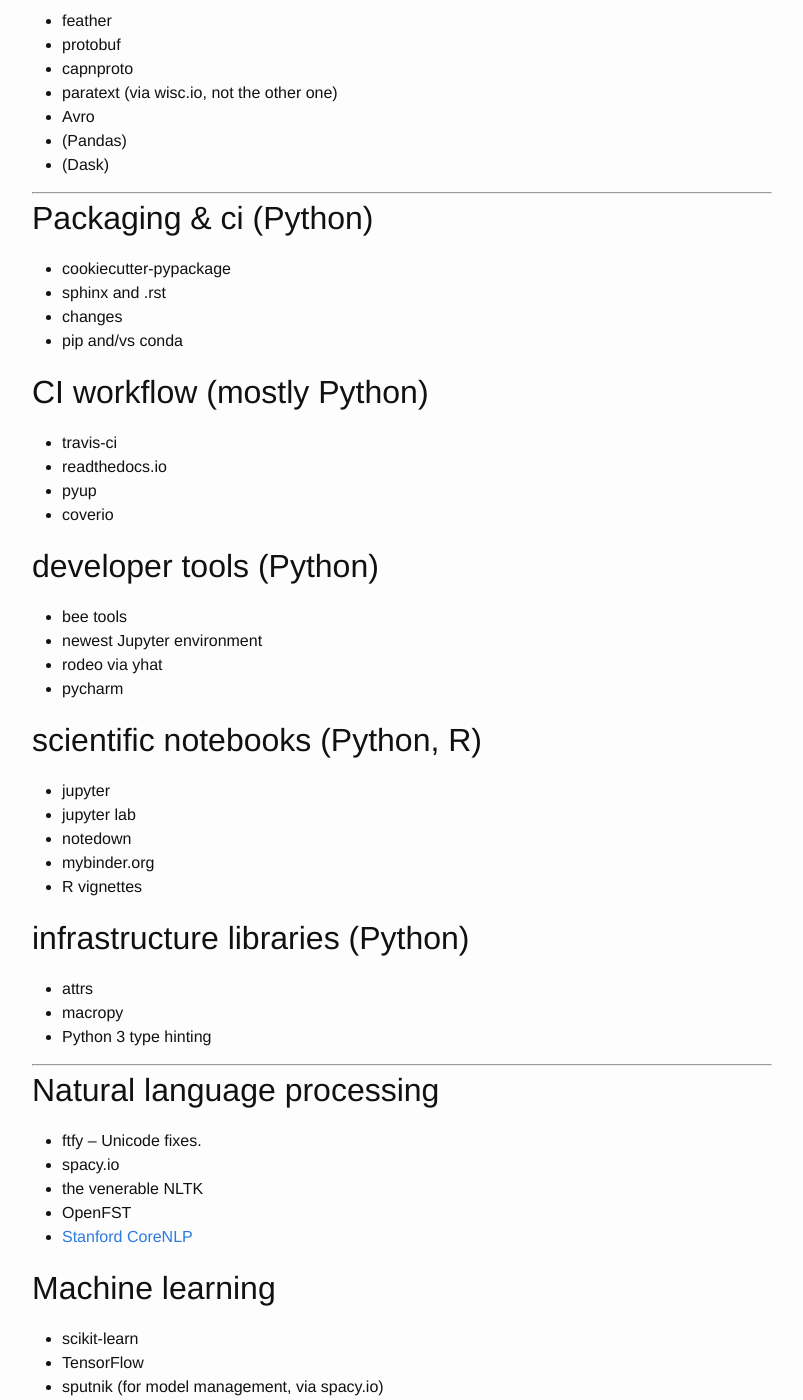
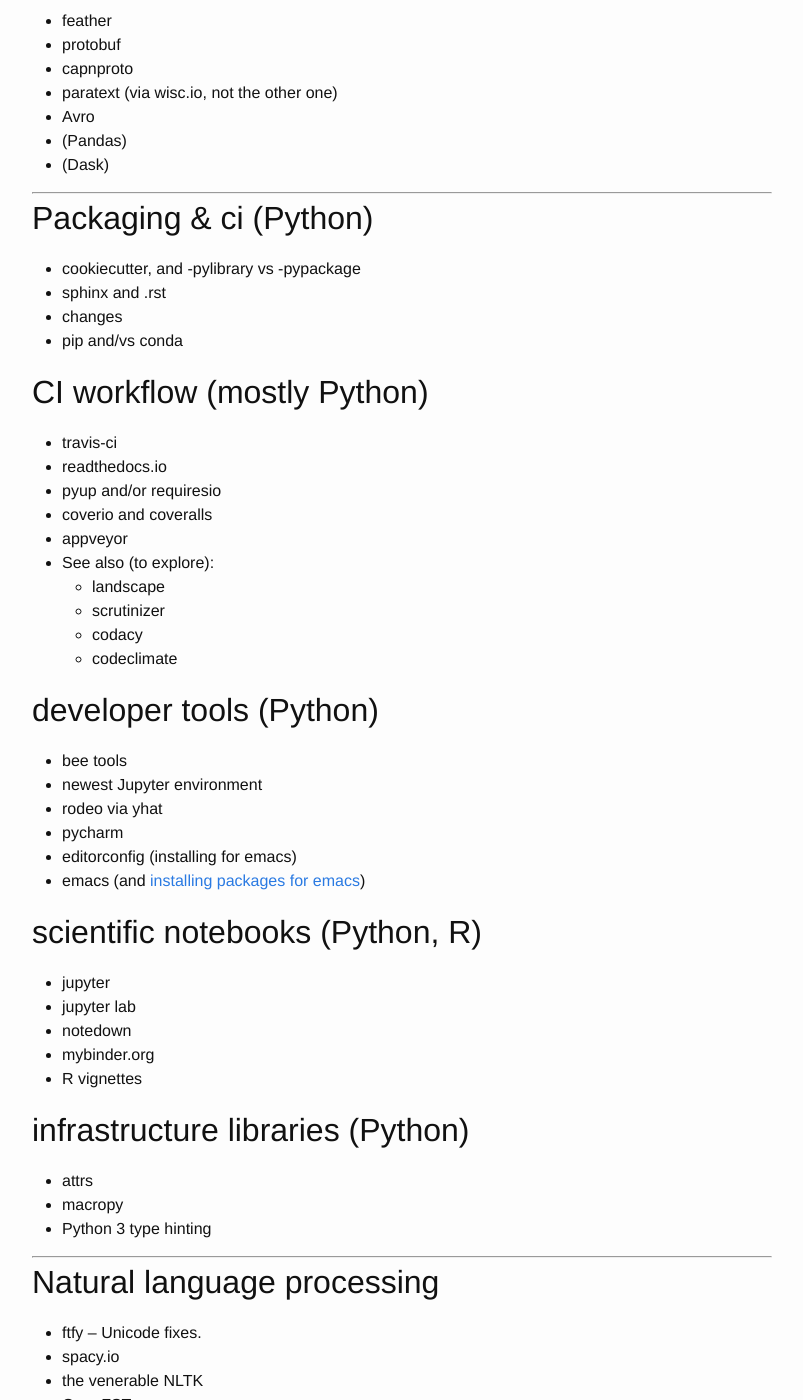
Before and after one commit to jkahn/jkahn.github.io, a Jekyll site: the page built from links.md, in a window 1280 px wide and 1400 px high, scrolled down 806 px. Shown: the whole window, without its empty margins (238-1041 px from the left). Built offline with Jekyll 4.4.1, drawn with Linux system fonts in a browser that asks for light colours.

Commit message:
added editorconfig configuration tips and CI links.

```diff
--- a/links.md
+++ b/links.md
@@ -31,7 +31,7 @@ Data serialization
 Packaging & ci (Python)
 -----------------------
 
-- cookiecutter-pypackage
+- cookiecutter, and -pylibrary vs -pypackage
 - sphinx and .rst
 - changes
 - pip and/vs conda
@@ -40,8 +40,14 @@ CI workflow (mostly Python)
 ---------------------------
 - travis-ci
 - readthedocs.io
-- pyup
-- coverio
+- pyup and/or requiresio
+- coverio and coveralls
+- appveyor
+- See also (to explore):
+  - landscape
+  - scrutinizer
+  - codacy
+  - codeclimate
 
 developer tools (Python)
 ------------------------
@@ -49,6 +55,9 @@ developer tools (Python)
 - newest Jupyter environment
 - rodeo via yhat
 - pycharm
+- editorconfig (installing for emacs)
+- emacs (and [installing packages for
+  emacs](https://www.emacswiki.org/emacs/InstallingPackages))
 
 scientific notebooks (Python, R)
 --------------------------------
```
